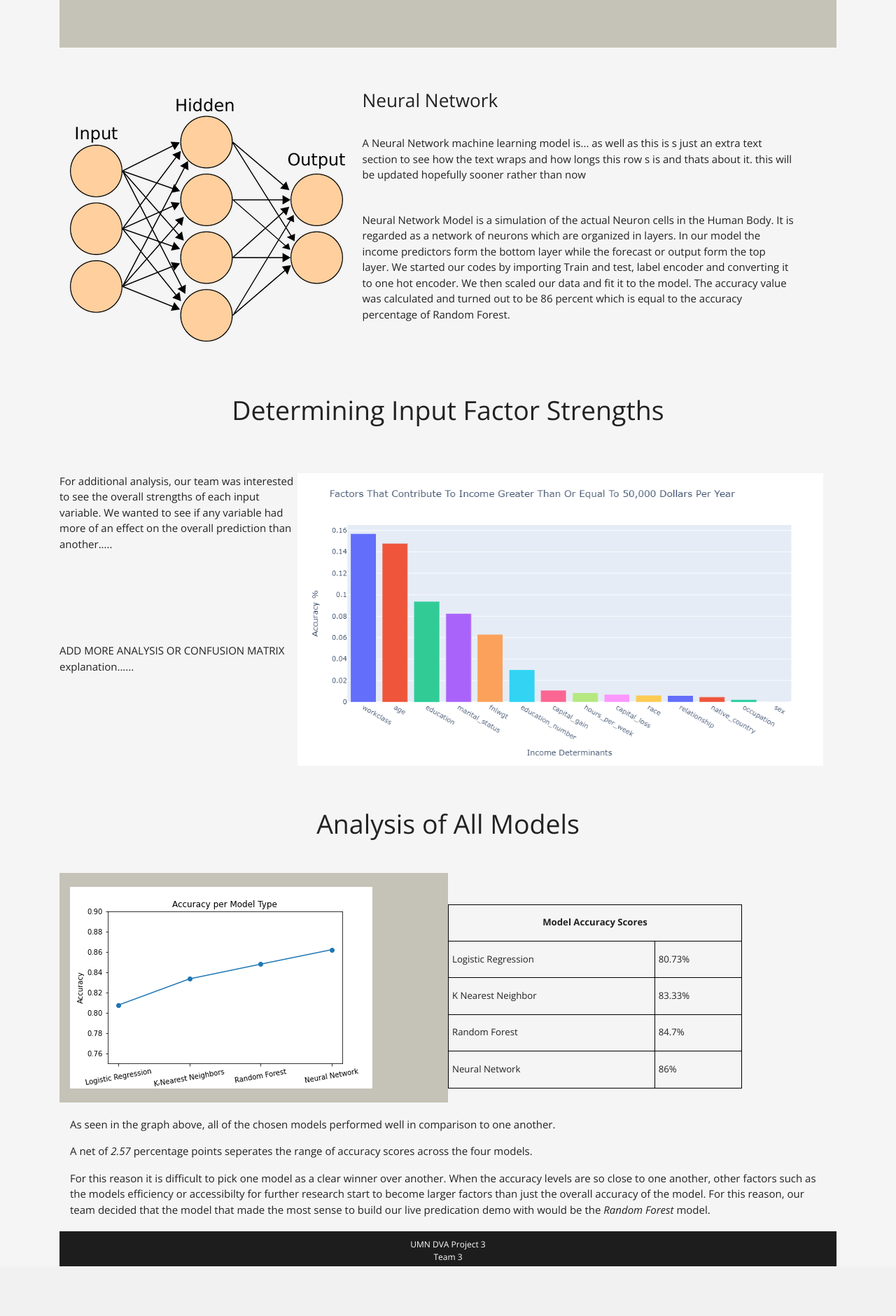
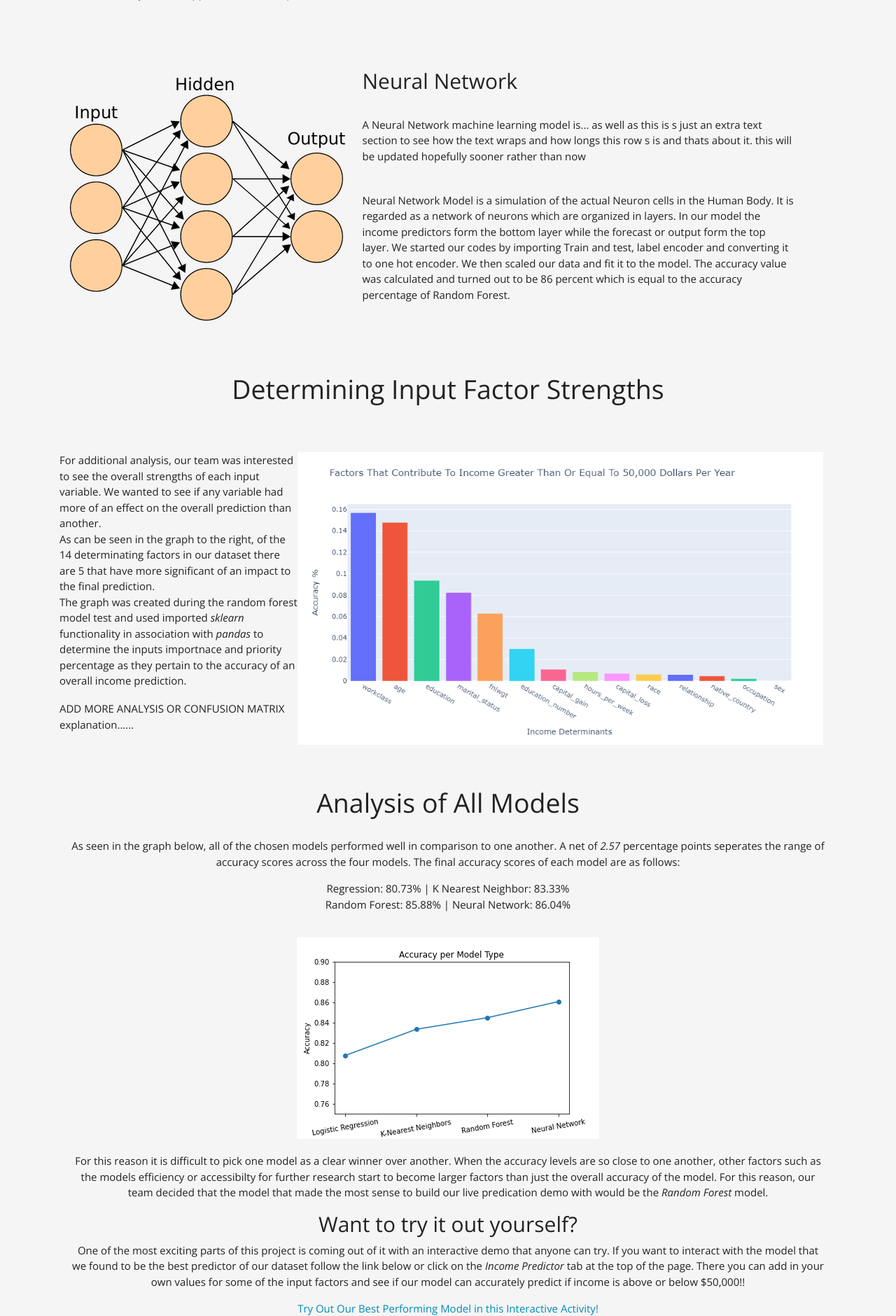
Before and after one commit to NoahLeVoir/income_prediction, a Flask app: page / in a window 1280 px wide. Shown: the part 1848-3728 px from the top of the page at 70% size. Before the commit the page ends 3657 px from the top, so only its background shows below. Run offline with Flask 2, Linux system fonts and the light colour scheme; some libraries are stand-ins or nearby versions.

Commit message:
Adding analysis to the models page

```diff
--- a/static/css/style.css
+++ b/static/css/style.css
@@ -26,9 +26,15 @@
 /* Shrink and Push Up Left */
 .shrink-adjust {
   size: 80%;
-  margin-bottom: 50px;
+  margin-bottom: 10px;
   padding-left: 10px;
   padding-right: 5px;
+}
+
+/* Bottom Padding */
+.space-adjust {
+  padding-top: 20px;
+  padding-bottom: 20px;
 }
 
 body, html {
--- a/templates/index.html
+++ b/templates/index.html
@@ -54,7 +54,7 @@
   <div class="container">
     <div class="row">
       <div class="col-md-7 row">
-        <h3 class="text-center">Logistic Regression</h3>
+        <h2 class="text-center">Logistic Regression</h2>
         <p>A Logistic regression is a classification algorithm used to predict a discrete set of classes or categories.</p>
         <p>As the data set is categorical, logistic regression was a useful model to use. While it is a commonly used in Machine Learning, logistic regression is helpful when predicting binary classes. Since we had a large data collection, logistic regression worked well based on our large sample size. The only form of ELT (Extract, Transform, Load) needed was removing the income column prior to testing the model. Our logistic regression model had a training score of 79.39%. The test data has a score of 80.73%. As a result, the logistic regression test had an accuracy of 80.73%.</p>
       </div>
@@ -76,7 +76,7 @@
         </div>
       </div>
       <div class="col-md-7 row">
-        <h3>K Nearest Neighbor</h3>
+        <h2>K Nearest Neighbor</h2>
         <p>A K Nearest Neighbor algorithm assumes the similarity between the new case/data and available cases and put the new data into the category that is most similar to the available categories.</p>
         <p>To choose the K that is best for the data, the model was run multiple times with different values of K. We picked the K that reduced the number of errors, and that allowed the model to predict an outcome based on data it has not seen before. As a result, the model can be slow to run in its entirety. However, due to the robust and clean nature of the data, we feel comfortable utilizing this model as part of our data exploration. Our KNN model had a training score of  85.00%. The test data has a score of 83.33%. As a result, the KNN test has an accuracy of 83.33%</p>
       </div>
@@ -86,15 +86,15 @@
   <!-- Random Forest Regression -->
   <div class="container">
     <div class="row">
-      <div class="col-md-6 color-row">
-        <h3>Random Forest</h3>
+      <div class="col-md-6 row">
+        <h2>Random Forest</h2>
         <p>Random forest is one of the most flexible and simpler machine learning algorithms that is known to produce great result majority of the time. Random Forest works by building multiple decision trees and merging them together to get a more accurate and stable prediction.  The main purpose of our model was to predict whether a person makes greater than or equal to 50,000 dollars per year. Some of the steps included dropping the “label” or “target” column and converting the data to binary. We also imported the Random Forest Classifier to train our model and test it. Finally, we calculated the accuracy value and it was 86 percent. This is considered a very good accuracy prediction.</p>
         <p>Random Forest has another great quality algorithm that can be used to calculate the relative importance of each feature on the prediction. For our model: work class, age, education, and marital status were one of the top four greatest contributors to the income prediction, respectively. On the other hand: sex, occupation, native country, and race were among the least factors that contributed to income prediction. This came out as a surprise to us since Sex and Occupation are usually assumed to have maximum effect on income prediction. We also run our model by dropping factors that had an accuracy score of 0.005 percent and below to see if that will affect the Random Forest Model prediction accuracy. Once that was run, the accuracy value dropped down to 84.7 percent.</p>
       </div>
       <!-- Image -->
-      <div class="col-md-6 color-row">
-        <div class="text-center">
-          <img src="/static/css/Images/random-forest.png" class="img-responsive shrink-adjust" alt="">
+      <div class="col-md-6 row">
+        <div class="">
+          <img src="/static/css/Images/random-forest.png" class="img-responsive right-adjust" alt="">
         </div>
       </div>
     </div>
@@ -109,7 +109,7 @@
         </div>
       </div>
       <div class="col-md-7 row">
-        <h3>Neural Network</h3>
+        <h2>Neural Network</h2>
         <p>A Neural Network machine learning model is... as well as this is s just an extra text section to see how the text wraps and how longs this row s is and thats about it. this will be updated hopefully sooner rather than now</p>
         <p>Neural Network Model is a simulation of the actual Neuron cells in the Human Body. It is regarded as a network of neurons which are organized in layers. In our model the income predictors form the bottom layer while the forecast or output form the top layer. We started our codes by importing Train and test, label encoder and converting it to one hot encoder. We then scaled our data and fit it to the model. The accuracy value was calculated and turned out to be 86 percent which is equal to the accuracy percentage of Random Forest.</p>
       </div>
@@ -126,7 +126,9 @@
     <div class="row">
       <!-- Image -->
       <div class="col-md-4 row">
-        <p>For additional analysis, our team was interested to see the overall strengths of each input variable. We wanted to see if any variable had more of an effect on the overall prediction than another.....</p>
+        <p>For additional analysis, our team was interested to see the overall strengths of each input variable. We wanted to see if any variable had more of an effect on the overall prediction than another.<br>
+          As can be seen in the graph to the right, of the 14 determinating factors in our dataset there are 5 that have more significant of an impact to the final prediction.<br>
+          The graph was created during the random forest model test and used imported <i>sklearn</i> functionality in association with <i>pandas</i> to determine the inputs importnace and priority percentage as they pertain to the accuracy of an overall income prediction. </p>
         <p>ADD MORE ANALYSIS OR CONFUSION MATRIX explanation......</p>
       </div>
       <div class="col-md-8 row">
@@ -143,46 +145,23 @@
         <h1 class="text-center">Analysis of All Models</h1>
       </div>
     </div>
-
-    <!-- Model Comparison Image -->
-    <div class="row">
-      <div class="col-md-6 color-row">
-        <img class="image-center" src="/static/css/Images/model_comparison.png" class="text-center img-responsive" alt="">
+    <!-- Starting Analysis and final scores -->
+    <div>
+      <div class="text-center">
+        <p>As seen in the graph below, all of the chosen models performed well in comparison to one another. A net of <i>2.57</i> percentage points seperates the range of accuracy scores across the four models. The final accuracy scores of each model are as follows:</p>
+        <p>Regression: 80.73%   |   K Nearest Neighbor: 83.33%<br>
+          Random Forest: 85.88%   |   Neural Network: 86.04%</p>
+        <img class="image-center space-adjust" src="/static/css/Images/model_comparison.png" class="space-adjust img-responsive" alt=""></img>
+        <p>For this reason it is difficult to pick one model as a clear winner over another. When the accuracy levels are so close to one another, other factors such as the models efficiency or accessibilty for further research start to become larger factors than just the overall accuracy of the model. For this reason, our team decided that the model that made the most sense to build our live predication demo with would be the <i>Random Forest</i> model.</p>
       </div>
-
-    <!-- Table to show final accuracy scores -->
-      <div class="col-md-6 row">
-        <table style="width:80%">
-          <tr>
-            <th colspan="2">Model Accuracy Scores</th>
-          </tr>
-          <tr>
-            <td>Logistic Regression</td>
-            <td>80.73%</td>
-          </tr>
-          <tr>
-            <td>K Nearest Neighbor</td>
-            <td>83.33%</td>
-          </tr>
-          <tr>
-            <td>Random Forest</td>
-            <td>84.7%</td>
-          </tr>
-          <tr>
-            <td>Neural Network</td>
-            <td>86%</td>
-          </tr>
-        </table>
-      </div>
-
     </div>
 
       <!-- Final Analysis Write Up -->
   <div>
-    <div>
-      <p>As seen in the graph above, all of the chosen models performed well in comparison to one another.</p>
-      <p>A net of <i>2.57</i> percentage points seperates the range of accuracy scores across the four models.</p>
-      <p>For this reason it is difficult to pick one model as a clear winner over another. When the accuracy levels are so close to one another, other factors such as the models efficiency or accessibilty for further research start to become larger factors than just the overall accuracy of the model. For this reason, our team decided that the model that made the most sense to build our live predication demo with would be the <i>Random Forest</i> model.</p>
+    <div class="text-center">
+      <h2>Want to try it out yourself?</h2>
+      <p>One of the most exciting parts of this project is coming out of it with an interactive demo that anyone can try. If you want to interact with the model that we found to be the best predictor of our dataset follow the link below or click on the <i>Income Predictor</i> tab at the top of the page. There you can add in your own values for some of the input factors and see if our model can accurately predict if income is above or below $50,000!!</p>
+          <a href="http://127.0.0.1:5500/templates/predictorions_model.html">Try Out Our Best Performing Model in this Interactive Activity!</a>
     </div>
   </div>
 
```
Also changed, not shown: static/css/Images/RF-animated.gif (added), static/css/Images/model_comparison.png, static/css/Images/random-forest.png, 1 other file.
